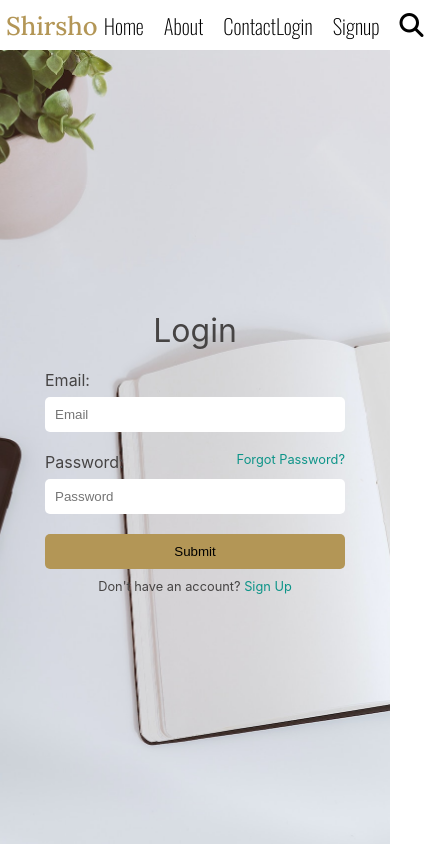
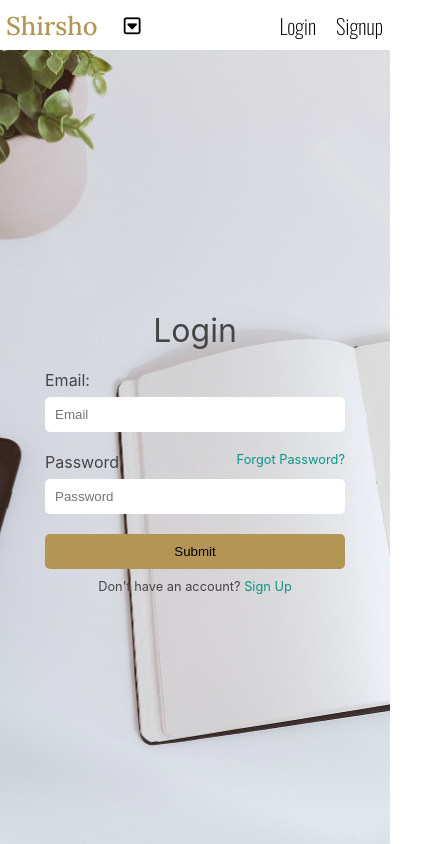
Before and after one commit to ShirshoDipto/blog-client, a React (Create React App) app: page /login in a window 390 px wide. Shown: the whole page, 424 px wide, since content can reach past the window. Built offline with nearby package versions, Linux system fonts and the light colour scheme; the HTML template or start-up script is replaced by a standard one.

Commit message:
Made header responsive

```diff
--- a/src/components/header/Header.jsx
+++ b/src/components/header/Header.jsx
@@ -1,36 +1,96 @@
+import { useState } from "react";
 import "./header.css";
 import { Link } from "react-router-dom";
+import { useRef } from "react";
+import { useEffect } from "react";
 
 export default function Header({ currentUser }) {
+  const [dropdownStatus, setDropdownStatus] = useState(false);
+  const dropdown = useRef();
+  const dropdownTrigger = useRef();
+
+  const handleDropdownTrigger = () => {
+    setDropdownStatus(!dropdownStatus);
+  };
+
+  useEffect(() => {
+    const handleClickOutside = (e) => {
+      if (
+        dropdown.current &&
+        !dropdown.current.contains(e.target) &&
+        !dropdownTrigger.current.contains(e.target)
+      ) {
+        setDropdownStatus(false);
+      }
+    };
+
+    document.addEventListener("click", handleClickOutside);
+
+    return () => {
+      document.removeEventListener("click", handleClickOutside);
+    };
+  }, []);
+
   return (
     <div className="header">
       <div className="header-left">
-        <div className="logo">Shirsho</div>
+        <div className="logo">
+          <Link to="/" className="link">
+            Shirsho
+          </Link>
+        </div>
       </div>
       <div className="header-center">
-        <ul className="header-list">
+        <i
+          className={`fa-regular fa-square-caret-down dropdown-trigger ${
+            dropdownStatus && "rotate180"
+          }`}
+          ref={dropdownTrigger}
+          onClick={handleDropdownTrigger}
+        ></i>
+        <ul
+          className="header-list"
+          ref={dropdown}
+          id={dropdownStatus && "show-dropdown"}
+        >
           <li className="header-item">
-            <Link to="/" className="link">
+            <Link
+              to="/"
+              className="link"
+              onClick={() => setDropdownStatus(false)}
+            >
               Home
             </Link>
           </li>
           <li className="header-item">
-            <Link to="/about" className="link">
+            <Link
+              to="/about"
+              className="link"
+              onClick={() => setDropdownStatus(false)}
+            >
               About
             </Link>
           </li>
           <li className="header-item">
-            <Link to="/contact" className="link">
+            <Link
+              to="/contact"
+              className="link"
+              onClick={() => setDropdownStatus(false)}
+            >
               Contact
             </Link>
           </li>
-          {currentUser && currentUser.user.isBlogOwner ? (
+          {currentUser && currentUser.user.isBlogOwner && (
             <li className="header-item">
-              <Link to="/write" className="link">
+              <Link
+                to="/write"
+                className="link"
+                onClick={() => setDropdownStatus(false)}
+              >
                 Write
               </Link>
             </li>
-          ) : null}
+          )}
         </ul>
       </div>
       <div className="header-right">
@@ -53,7 +113,7 @@ export default function Header({ currentUser }) {
           </ul>
         )}
 
-        <i className="header-search-icon fa-solid fa-magnifying-glass"></i>
+        {/* <i className="header-search-icon fa-solid fa-magnifying-glass"></i> */}
       </div>
     </div>
   );
--- a/src/components/header/header.css
+++ b/src/components/header/header.css
@@ -7,6 +7,7 @@
   font-family: 'Oswald', sans-serif;
   z-index: 999;
   background-color: white;
+  margin-right: 7px;
 }
 
 .header-left {
@@ -37,11 +38,34 @@
   flex: 2;
 }
 
+.dropdown-trigger {
+  display: none;
+  margin-left: 20px;
+  margin-top: 3px;
+  font-size: 1.2rem;
+  z-index: 1;
+  cursor: pointer;
+  transition: 0.4s;
+}
+
+.rotate180 {
+  transform: rotate(180deg);
+}
+
 .header-list {
   list-style: none;
   display: flex;
   justify-content: center;
   gap: 20px;
+  transition: 0.4s;
+}
+
+#show-dropdown {
+  opacity: 1;
+  top: 40px;
+  left: -60px;
+  display: flex;
+  transform: scale(1);
 }
 
 .header-image {
@@ -70,6 +94,35 @@
 .account {
   font-size: 1.5rem;
   border-radius: 50%;
-  background-color: rgb(228, 215, 215);
   padding: 10px;
 }
+
+@media (max-width: 700px) {
+  .header {
+    flex-wrap: wrap;
+  }
+
+  .header-center {
+    position: relative;
+    display: flex;
+  }
+
+  .dropdown-trigger {
+    display: initial;
+  }
+
+  .header-center ul {
+    position: absolute;
+    width: 100px;
+    flex-direction: column;
+    align-items: center;
+    background-color: white;
+    opacity: 0;
+    transform: scale(0);
+    top: -60px;
+    left: 0;
+    padding: 10px;
+    border: thin solid black;
+    border-radius: 5px;
+  }
+}
```
